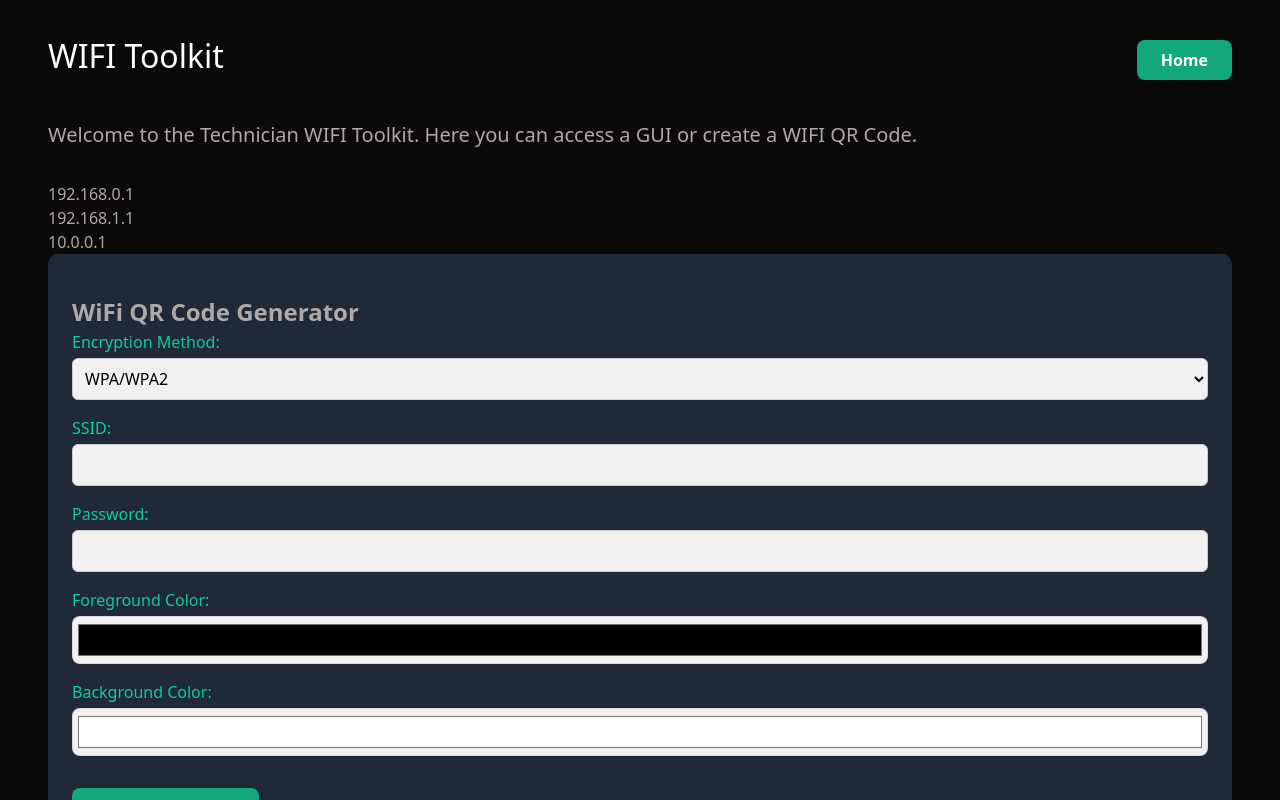
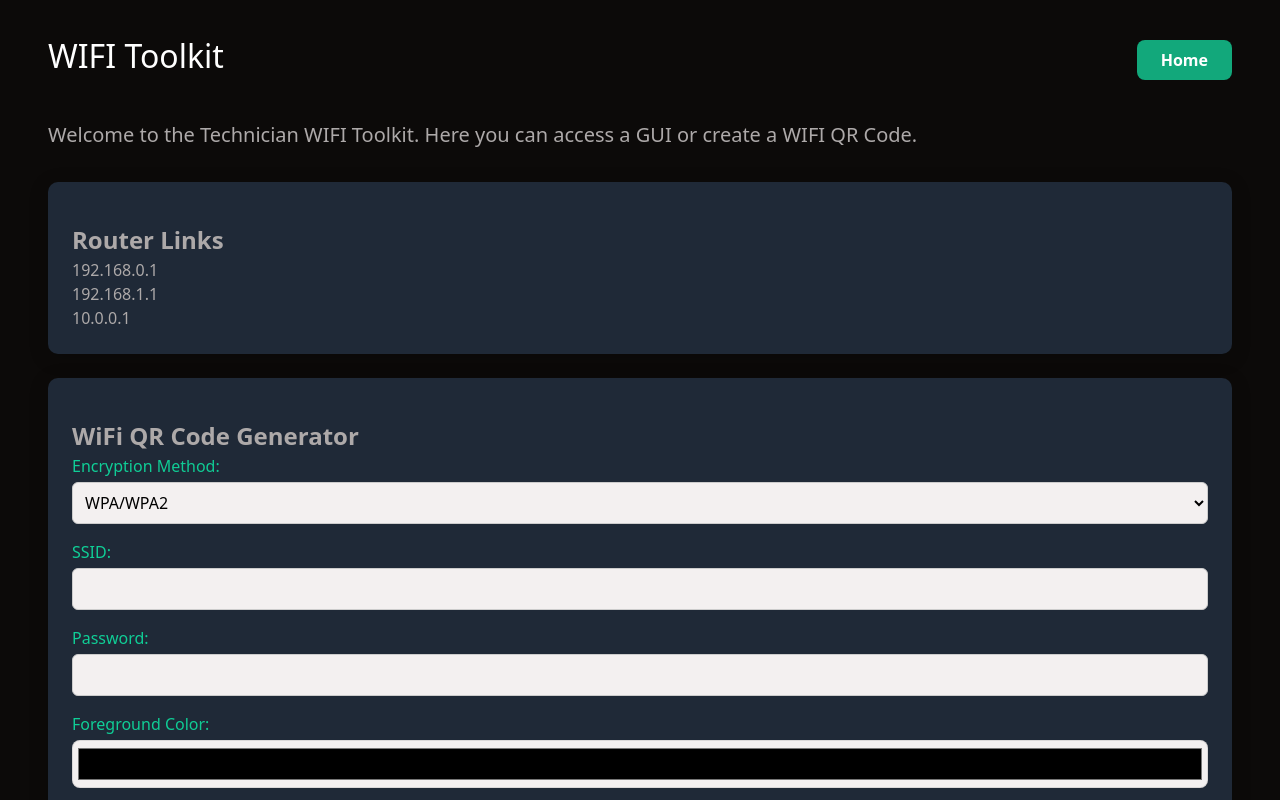
Before and after one commit to sudo-self/NetWise, a Nuxt app: page /WifiToolkit in a window 1280 px wide. Shown: the top 800 px of the page. Built offline with nearby package versions, Linux system fonts and the light colour scheme.

Commit message:
Update WifiToolkit.vue

```diff
--- a/pages/WifiToolkit.vue
+++ b/pages/WifiToolkit.vue
@@ -12,11 +12,14 @@
         Welcome to the Technician WIFI Toolkit. Here you can access a GUI or create a WIFI QR Code.
       </p>
 
-      <div class="router-links">
-        <p><a href="http://192.168.0.1" target="_blank" rel="noopener noreferrer">192.168.0.1</a></p>
-        <p><a href="http://192.168.1.1" target="_blank" rel="noopener noreferrer">192.168.1.1</a></p>
-        <p><a href="http://10.0.0.1" target="_blank" rel="noopener noreferrer">10.0.0.1</a></p>
-      </div>
+       <section class="link-section tool">
+        <h2 class="sub-heading">Router Links</h2>
+        <div class="router-links">
+          <p><a href="http://192.168.0.1" target="_blank" rel="noopener noreferrer">192.168.0.1</a></p>
+          <p><a href="http://192.168.1.1" target="_blank" rel="noopener noreferrer">192.168.1.1</a></p>
+          <p><a href="http://10.0.0.1" target="_blank" rel="noopener noreferrer">10.0.0.1</a></p>
+        </div>
+      </section>
 
       <section class="qr-generator tool">
         <h2 class="sub-heading">WiFi QR Code Generator</h2>
@@ -327,4 +330,12 @@ body {
   -webkit-background-clip: text;
   -webkit-text-fill-color: transparent;
 }
+
+  .link-section {
+  background-color: #1f2937;
+  padding: 1.5rem;
+  border-radius: 10px;
+  box-shadow: 0 4px 20px rgba(0, 0, 0, 0.2);
+  margin-bottom: 1.5rem;
+}
 </style>
```
